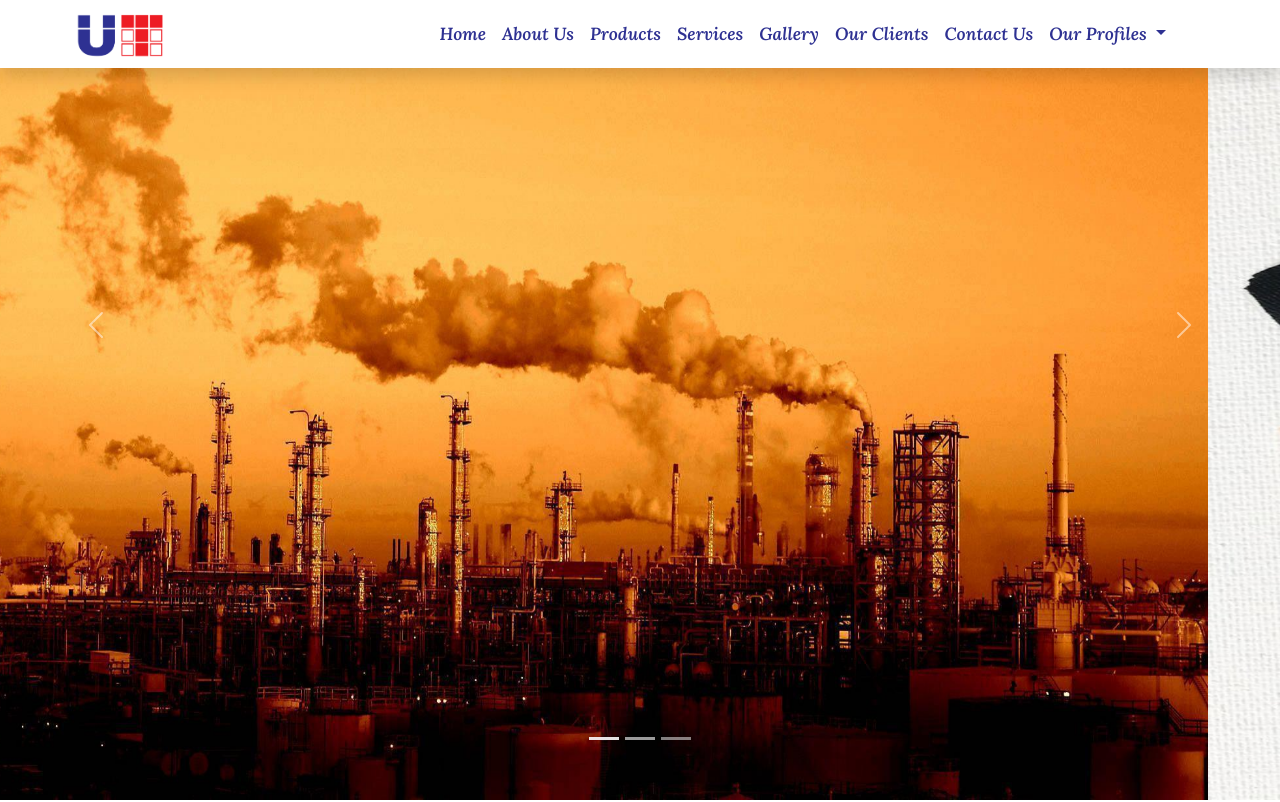
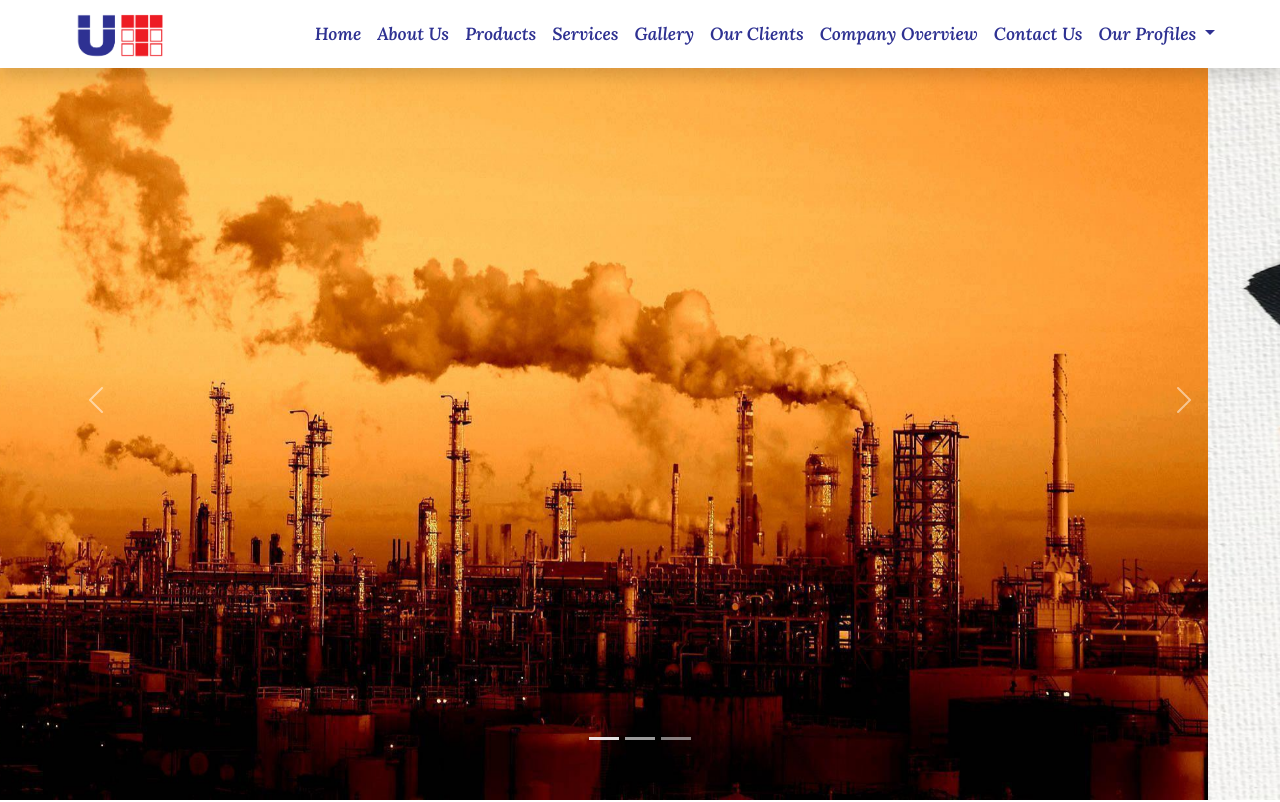
Before and after one commit to sharminsultana013/unitech_demo_1, a website: page index.html in a window 1280 px wide. Shown: the top 802 px of the page. Drawn offline with nearby package versions, Linux system fonts and the light colour scheme; files whose address does not match are found by name.

Commit message:
27th commit

```diff
--- a/index.html
+++ b/index.html
@@ -36,7 +36,7 @@
           <span class="line"></span>
           <span class="line" style="margin-bottom: 0;"></span>
         </button>
-        <div class="collapse navbar-collapse" id="navbarNav" style="margin-left: 20%;">
+        <div class="collapse navbar-collapse" id="navbarNav" style="margin-left: 10%;">
           <ul class="navbar-nav">
             <li class="nav-item">
               <a class="nav-link active menuItem" aria-current="page" href="#">Home</a>
@@ -58,6 +58,10 @@
             </li> -->
             <li class="nav-item">
               <a class="nav-link  menuItem" aria-current="page" href="#client">Our Clients</a>
+            </li>
+            <li class="nav-item">
+                <a class="nav-link active menuItem" aria-current="page" href="overview.html">Company
+                    Overview</a>
             </li>
             <li class="nav-item">
               <a class="nav-link  menuItem" aria-current="page" href="#contact">Contact Us</a>
@@ -117,12 +121,12 @@
           </div> -->
         </div>
       </div>
-      <button class="carousel-control-prev" style="margin-bottom: 150px;" type="button"
+      <button class="carousel-control-prev" style="margin-bottom: 0px;" type="button"
         data-bs-target="#carouselExampleCaptionsOne" data-bs-slide="prev">
         <span class="carousel-control-prev-icon" aria-hidden="true"></span>
         <span class="visually-hidden">Previous</span>
       </button>
-      <button class="carousel-control-next" style="margin-bottom: 150px;" type="button"
+      <button class="carousel-control-next" style="margin-bottom: 0px;" type="button"
         data-bs-target="#carouselExampleCaptionsOne" data-bs-slide="next">
         <span class="carousel-control-next-icon" aria-hidden="true"></span>
         <span class="visually-hidden">Next</span>
```
Also changed, not shown: about.html (+2 -1 lines), overview.html (+0 -73 lines).
